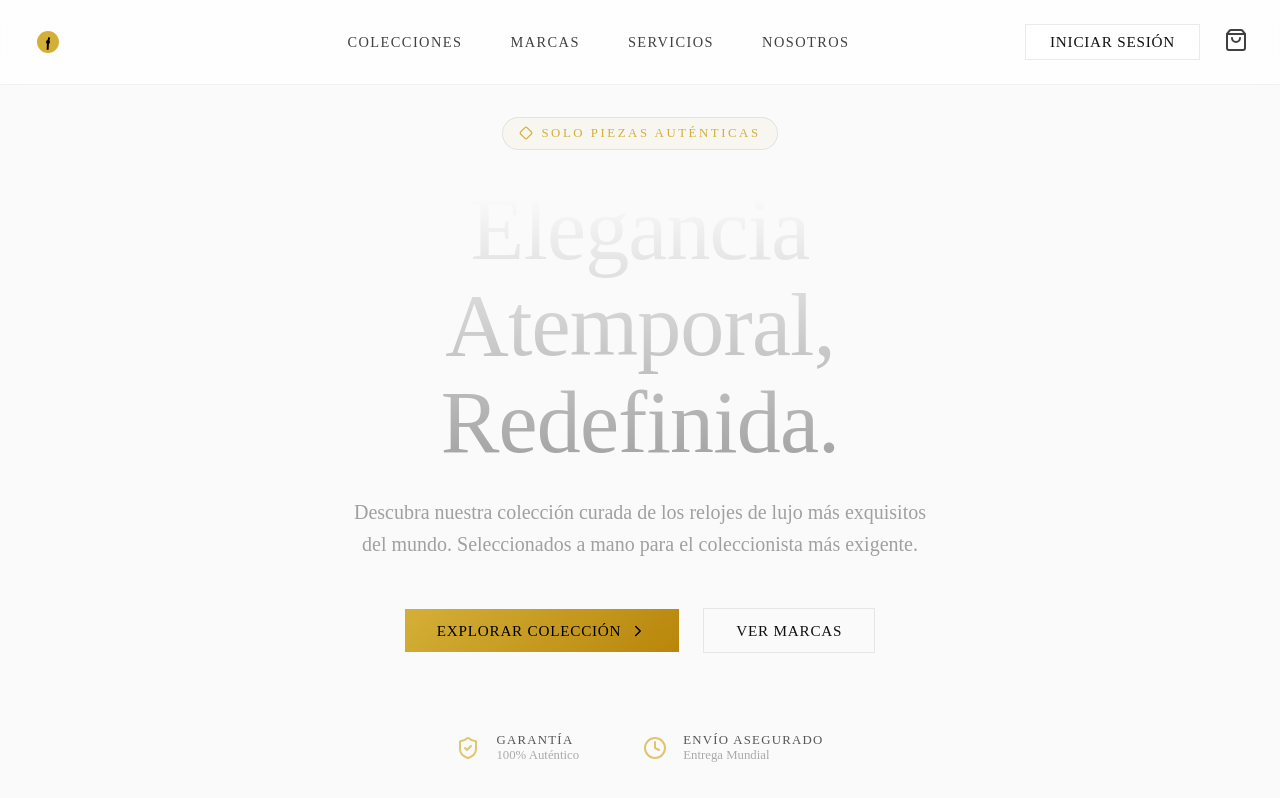
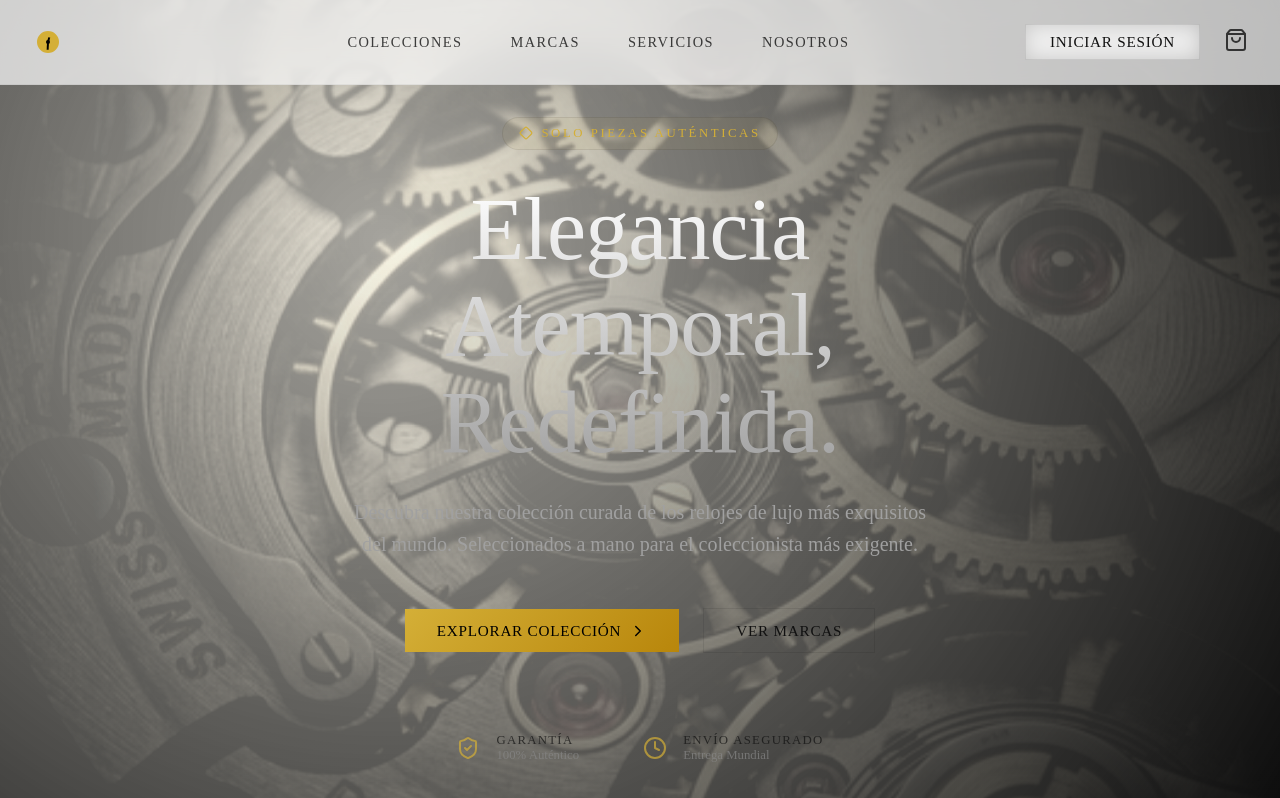
Before and after one commit to tero2023/watch-marketplace, a Next.js app: page / in a window 1280 px wide. Shown: the top 798 px of the page. Built offline with nearby package versions, Linux system fonts and the light colour scheme; no server answers; a web font is replaced by a local one.

Commit message:
fix: make background image visible by removing body background color

```diff
--- a/src/app/globals.css
+++ b/src/app/globals.css
@@ -34,11 +34,17 @@
   margin: 0;
 }
 
-html,
+html {
+  max-width: 100vw;
+  overflow-x: hidden;
+  background-color: var(--background);
+  color: var(--foreground);
+}
+
 body {
   max-width: 100vw;
   overflow-x: hidden;
-  background-color: var(--background);
+  background-color: transparent;
   color: var(--foreground);
   font-family: var(--font-sans);
   -webkit-font-smoothing: antialiased;
@@ -73,9 +79,9 @@ body::after {
   background-size: cover;
   background-position: center;
   background-repeat: no-repeat;
-  opacity: 0.15;
+  opacity: 0.35;
   /* Subtle opacity for elegance */
-  filter: grayscale(80%) contrast(1.2) sepia(20%) hue-rotate(10deg);
+  filter: grayscale(80%) contrast(1.2) sepia(30%) hue-rotate(10deg);
   animation: dynamicWatchPanZoom 90s linear infinite alternate;
 }
 
```
